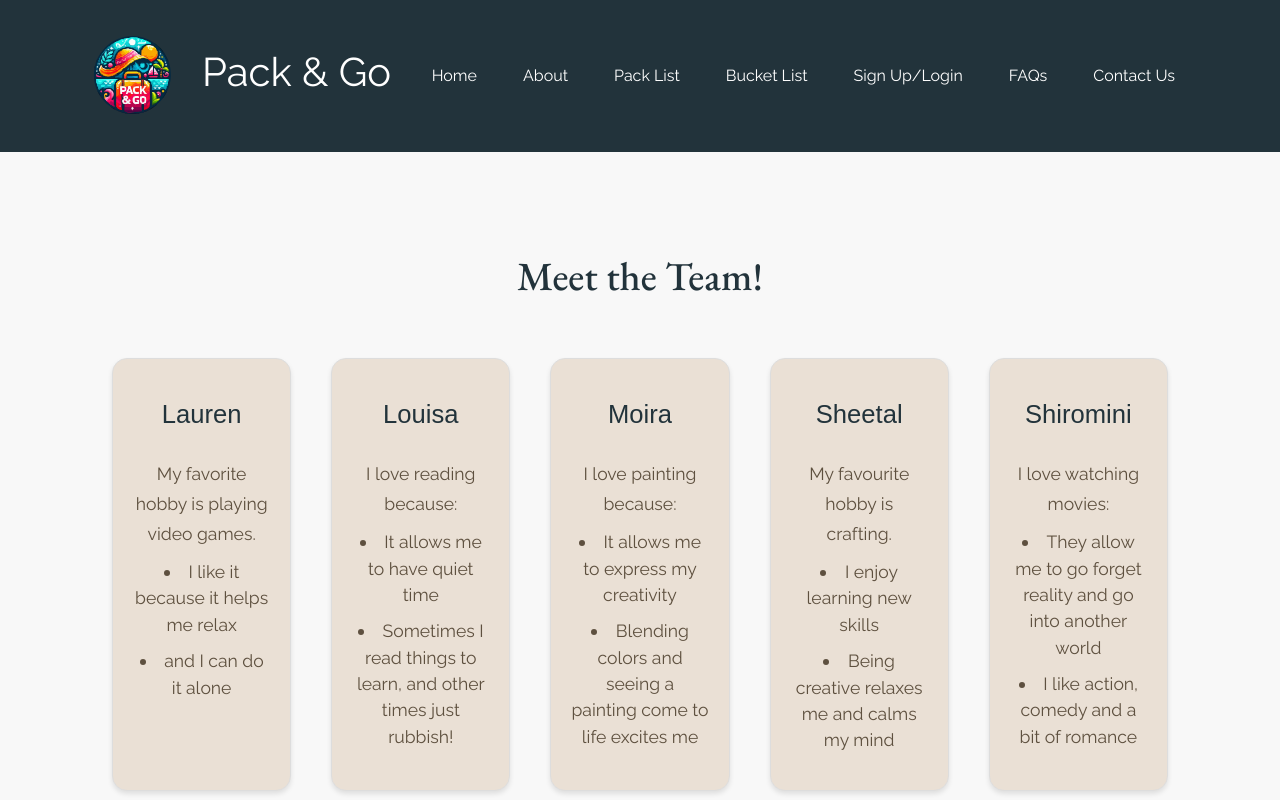
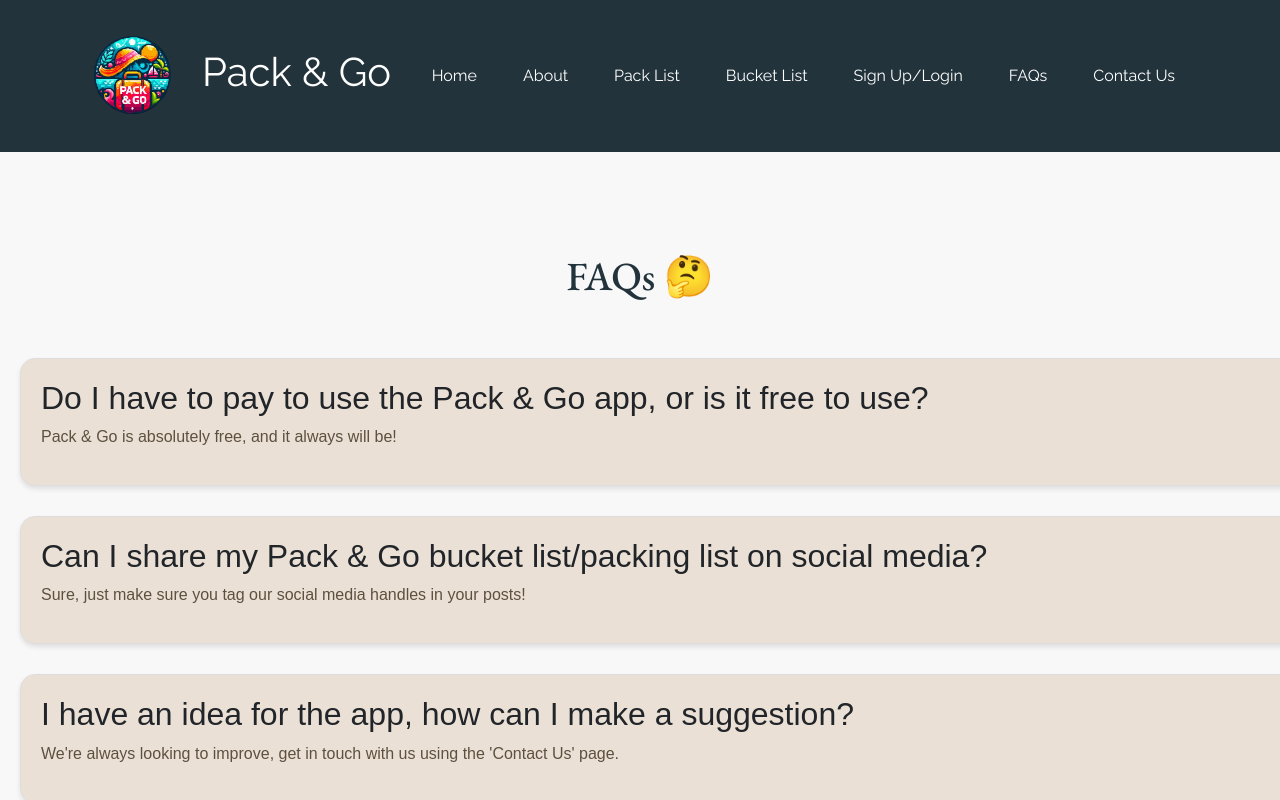
Before and after one commit to movi1/TravelBucketList, a React (Create React App) app: page /faq in a window 1280 px wide. Shown: the top 800 px of the page. Built offline with nearby package versions, Linux system fonts and the light colour scheme; a web font is replaced by a local one.

Commit message:
FAQ page

```diff
--- a/src/components/faq-page/faq.css
+++ b/src/components/faq-page/faq.css
@@ -1,16 +1,16 @@
-/* About Us Container */
-.about-us-container {
+/* FAQ Container */
+.faq-container {
     width: 100%;
     padding: 80px 0;
     padding-bottom: 100px;
     margin: 0 auto;
-    text-align: center;
+    text-align: left;
     background-color: #f8f8f8;
     position: relative;
   }
 
-  /* About Us Intro */
-  .about-us-intro {
+  /* FAQ Title */
+  .faq-title {
     margin-bottom: 30px;
     padding: 20px 0;
     font-family: "EB Garamond", sans-serif;
@@ -18,31 +18,19 @@
     position: relative;
   }
 
-  /* About Us Profiles */
-  .about-us-profiles {
+  /* FAQ cards */
+  .faq-cards {
     display: flex;
-    justify-content: center;
+    justify-content: left;
     flex-wrap: wrap; /* Allow profiles to wrap onto a new line on smaller screens */
     animation: sweepIn 1s ease-out forwards; /* Use 'forwards' to retain styles after animation */
     opacity: 0;
   }
 
-  /* Animation Keyframes */
-  @keyframes sweepIn {
-    from {
-      transform: translateX(100%);
-      opacity: 0;
-    }
-    to {
-      transform: translateX(0);
-      opacity: 1;
-    }
-  }
-
-  /* Profile Card Styles */
-  .profile-card {
+  /* FAQ card style */
+  .faq-cards {
     background-color: #eae0d5;
-    width: 14%;
+    width: 100%;
     margin: 0 20px;
     margin-bottom: 30px;
     padding: 20px;
@@ -54,39 +42,22 @@
 
   /* Responsive Styling for Smaller Screens */
   @media only screen and (max-width: 768px) {
-    .profile-card {
+    .faq-cards {
       width: 80% !important; /* One profile per row on smaller screens */
     }
-    .about-us-container {
+    .faq-section {
       padding-top: 80px;
     }
   }
 
-  /* Profile Header Styles */
-  .profile-card h2 {
-    color: #22333b;
-    font-size: 1.6em;
-    padding: 20px 0;
-    margin-bottom: 10px;
-  }
-
-  /* Profile Paragraph Styles */
-  .profile-card p {
-    font-size: 1.1em;
-    line-height: 1.7;
-    font-family: "Raleway", sans-serif;
-  }
-
-  /* Profile List Item Styles */
-  .profile-card li {
-    font-size: 1.1em;
-    line-height: 1.5;
-    margin-top: 10px;
-  }
-
-  /* Profile Unordered List Styles */
-  .profile-card ul {
-    margin-top: 10px;
-    list-style: inside;
-    padding-left: 0px; /* Adjust the padding to reduce the gap */
-  }
+    /* Animation Keyframes */
+    @keyframes sweepIn {
+      from {
+        transform: translateX(100%);
+        opacity: 0;
+      }
+      to {
+        transform: translateX(0);
+        opacity: 1;
+      }
+    }
--- a/src/components/faq-page/faq.jsx
+++ b/src/components/faq-page/faq.jsx
@@ -8,7 +8,7 @@ export const Faq = () => {
   // Effect to handle scroll animation
   useEffect(() => {
     const handleScroll = () => {
-      const element = document.getElementById("about-us-section");
+      const element = document.getElementById("faq-section");
       if (element) {
         const rect = element.getBoundingClientRect();
         const isVisible = rect.top < window.innerHeight - 100;
@@ -30,82 +30,41 @@ export const Faq = () => {
 
   return (
     <div
-      className={`about-us-container ${shouldAnimate ? "sweep-in" : ""}`}
-      id="about-us-section"
+      className={`faq-container ${shouldAnimate ? "sweep-in" : ""}`}
+      id="faq-section"
     >
-      {/* Introduction section */}
-      <div className="about-us-intro">
-        <h1>Meet the Team!</h1>
+      {/* FAQ title */}
+      <div className="faq-title">
+        <h1>FAQs 🤔</h1>
       </div>
 
-      {/* Team profiles section */}
-      <div className="about-us-profiles">
-        {/* Profile Card - Lauren */}
-        <div className="profile-card">
-          <h2>Lauren</h2>
-          <p>
-            My favorite hobby is playing video games.
-            <ul>
-              <li>I like it because it helps me relax</li>
-              <li>and I can do it alone</li>
-            </ul>
-          </p>
-        </div>
+      {/* Question 1 */}
+      <div className="faq-cards">
+          <h2>Do I have to pay to use the Pack & Go app, or is it free to use?</h2>
+          <p>Pack & Go is absolutely free, and it always will be!</p>
+      </div>
 
-        {/* Profile Card - Louisa */}
-        <div className="profile-card">
-          <h2>Louisa</h2>
-          <p>
-            I love reading because:
-            <ul>
-              <li>It allows me to have quiet time</li>
-              <li>
-                Sometimes I read things to learn, and other times just rubbish!
-              </li>
-            </ul>
-          </p>
-        </div>
 
-        {/* Profile Card - Moira */}
-        <div className="profile-card">
-          <h2>Moira</h2>
-          <p>
-            I love painting because:
-            <ul>
-              <li>It allows me to express my creativity</li>
-              <li>
-                Blending colors and seeing a painting come to life excites me
-              </li>
-            </ul>
-          </p>
-        </div>
+      {/* Question 2 */}
+      <div className="faq-cards">
+          <h2>Can I share my Pack & Go bucket list/packing list on social media?</h2>
+          <p>Sure, just make sure you tag our social media handles in your posts!</p>
+      </div>
 
-        {/* Profile Card - Sheetal */}
-        <div className="profile-card">
-          <h2>Sheetal</h2>
-          <p>
-            My favourite hobby is crafting.
-            <ul>
-              <li>I enjoy learning new skills</li>
-              <li>Being creative relaxes me and calms my mind</li>
-            </ul>
-          </p>
-        </div>
 
-        {/* Profile Card - Shiromini */}
-        <div className="profile-card">
-          <h2>Shiromini</h2>
-          <p>
-            I love watching movies:
-            <ul>
-              <li>
-                They allow me to go forget reality and go into another world
-              </li>
-              <li>I like action, comedy and a bit of romance</li>
-            </ul>
-          </p>
-        </div>
+
+      {/* Question 3 */}
+      <div className="faq-cards">
+          <h2>I have an idea for the app, how can I make a suggestion?</h2>
+          <p>We're always looking to improve, get in touch with us using the 'Contact Us' page.</p>
       </div>
-    </div>
+
+
+
+
+
+
+
+      </div>
   );
 };
```
